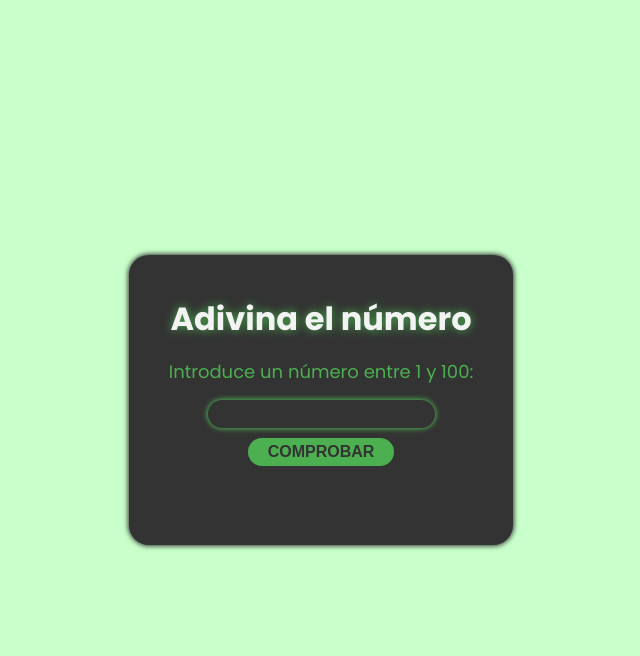
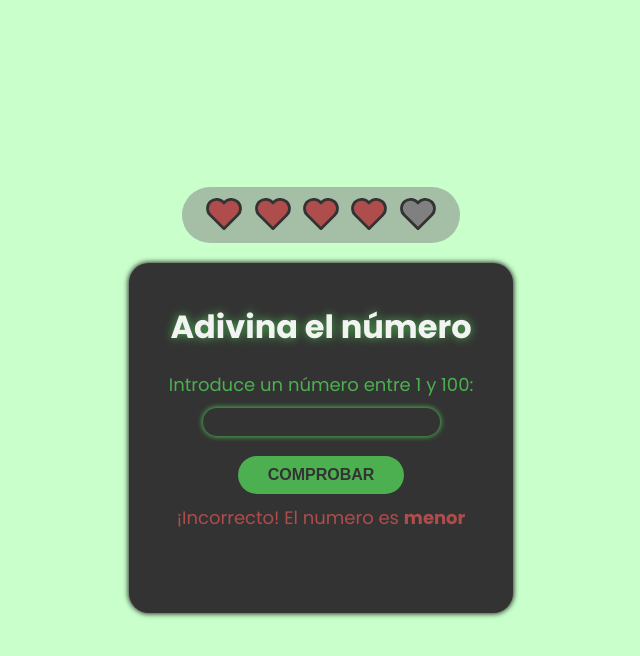
Before and after one commit to jonitahg/proyecto-juegoAdivinanza-js, a plain HTML site: page index.html in a window 1280 px wide. Both pictures are taken after a click on the button "COMPROBAR". Shown: the whole page, without its empty margins (319-959 px from the left). Drawn offline with Linux system fonts and the light colour scheme.

Commit message:
version-beta-0.1

```diff
--- a/index.html
+++ b/index.html
@@ -1,21 +1,109 @@
 <!DOCTYPE html>
-<html lang="en">
+<html lang="es">
 	<head>
 		<meta charset="UTF-8" />
 		<meta http-equiv="X-UA-Compatible" content="IE=edge" />
 		<meta name="viewport" content="width=device-width, initial-scale=1.0" />
+
+		<title>Juego de adivinar el número</title>
 		<link rel="stylesheet" href="style.css" />
-		<title>Juego de adivinar el número</title>
 	</head>
 
 	<body>
+		<header>
+			<div class="life">
+				<svg
+					xmlns="http://www.w3.org/2000/svg"
+					class="icon icon-tabler icon-tabler-heart"
+					width="44"
+					height="44"
+					viewBox="0 0 24 24"
+					stroke-width="1.5"
+					stroke="#2c3e50"
+					fill="none"
+					stroke-linecap="round"
+					stroke-linejoin="round">
+					<path stroke="none" d="M0 0h24v24H0z" fill="none" />
+					<path d="M19.5 12.572l-7.5 7.428l-7.5 -7.428a5 5 0 1 1 7.5 -6.566a5 5 0 1 1 7.5 6.572" />
+				</svg>
+				<svg
+					xmlns="http://www.w3.org/2000/svg"
+					class="icon icon-tabler icon-tabler-heart"
+					width="44"
+					height="44"
+					viewBox="0 0 24 24"
+					stroke-width="1.5"
+					stroke="#2c3e50"
+					fill="none"
+					stroke-linecap="round"
+					stroke-linejoin="round">
+					<path stroke="none" d="M0 0h24v24H0z" fill="none" />
+					<path d="M19.5 12.572l-7.5 7.428l-7.5 -7.428a5 5 0 1 1 7.5 -6.566a5 5 0 1 1 7.5 6.572" />
+				</svg>
+				<svg
+					xmlns="http://www.w3.org/2000/svg"
+					class="icon icon-tabler icon-tabler-heart"
+					width="44"
+					height="44"
+					viewBox="0 0 24 24"
+					stroke-width="1.5"
+					stroke="#2c3e50"
+					fill="none"
+					stroke-linecap="round"
+					stroke-linejoin="round">
+					<path stroke="none" d="M0 0h24v24H0z" fill="none" />
+					<path d="M19.5 12.572l-7.5 7.428l-7.5 -7.428a5 5 0 1 1 7.5 -6.566a5 5 0 1 1 7.5 6.572" />
+				</svg>
+				<svg
+					xmlns="http://www.w3.org/2000/svg"
+					class="icon icon-tabler icon-tabler-heart"
+					width="44"
+					height="44"
+					viewBox="0 0 24 24"
+					stroke-width="1.5"
+					stroke="#2c3e50"
+					fill="none"
+					stroke-linecap="round"
+					stroke-linejoin="round">
+					<path stroke="none" d="M0 0h24v24H0z" fill="none" />
+					<path d="M19.5 12.572l-7.5 7.428l-7.5 -7.428a5 5 0 1 1 7.5 -6.566a5 5 0 1 1 7.5 6.572" />
+				</svg>
+				<svg
+					xmlns="http://www.w3.org/2000/svg"
+					class="icon icon-tabler icon-tabler-heart"
+					width="44"
+					height="44"
+					viewBox="0 0 24 24"
+					stroke-width="1.5"
+					stroke="#2c3e50"
+					fill="none"
+					stroke-linecap="round"
+					stroke-linejoin="round">
+					<path stroke="none" d="M0 0h24v24H0z" fill="none" />
+					<path d="M19.5 12.572l-7.5 7.428l-7.5 -7.428a5 5 0 1 1 7.5 -6.566a5 5 0 1 1 7.5 6.572" />
+				</svg>
+			</div>
+		</header>
 		<div class="container">
 			<h1>Adivina el número</h1>
-
 			<p class="des">Introduce un número entre 1 y 100:</p>
 			<input type="number" id="numeroEntrada" />
-			<button>Comprobar</button>
+			<button id="button">Comprobar</button>
 			<p id="mensaje"></p>
+			<svg
+				xmlns="http://www.w3.org/2000/svg"
+				class="replay"
+				width="44"
+				height="44"
+				viewBox="0 0 24 24"
+				stroke-width="1.5"
+				stroke="currentColor"
+				fill="none"
+				stroke-linecap="round"
+				stroke-linejoin="round">
+				<path stroke="none" d="M0 0h24v24H0z" fill="none" />
+				<path d="M4.05 11a8 8 0 1 1 .5 4m-.5 5v-5h5" />
+			</svg>
 		</div>
 
 		<script src="script.js"></script>
--- a/script.js
+++ b/script.js
@@ -0,0 +1,74 @@
+// Obtener elementos del DOM
+let inputNumber = document.querySelector('#numeroEntrada');
+let message = document.querySelector('#mensaje');
+let button = document.querySelector('#button');
+let hearts = document.querySelectorAll('.icon-tabler-heart');
+let replay = document.querySelector('.replay');
+
+// Generar un numero aleatorio
+let randomNumber = Math.floor(Math.random() * 100 + 1);
+console.log(randomNumber);
+
+// Función para comprobar el número ingresado
+function chequearResultado() {
+	const enteredNumber = parseInt(document.querySelector('#numeroEntrada').value);
+	let found = false;
+
+	if (enteredNumber > 100 || enteredNumber < 1) {
+		inputNumber.value = '';
+		setTimeout(function () {
+			message.style.color = 'var(--red)';
+			message.innerHTML = `¡Valor invalido!`;
+			message.style.opacity = 1;
+		}, 100);
+		return false;
+	} else {
+		if (enteredNumber === randomNumber) {
+			message.style.color = 'var(--green)';
+			message.innerHTML = `¡Correcto! El numero es <span>${enteredNumber}</span>`;
+			message.style.opacity = 1;
+			setTimeout(() => {
+				replay.style.visibility = 'visible';
+				replay.style.opacity = 1;
+			}, 1000);
+
+			return true;
+		} else if (enteredNumber < randomNumber) {
+			message.style.color = 'var(--red)';
+			message.innerHTML = `¡Incorrecto! El numero es <span>mayor</span>`;
+			message.style.opacity = 1;
+
+			return false;
+		} else {
+			message.style.color = 'var(--red)';
+			message.innerHTML = `¡Incorrecto! El numero es <span>menor</span>`;
+			message.style.opacity = 1;
+			return false;
+		}
+	}
+}
+
+// Sistema de vida
+let heartCount = hearts.length;
+
+document.addEventListener('DOMContentLoaded', () => {
+	button.addEventListener('click', () => {
+		if (!chequearResultado()) {
+			heartCount--;
+			hearts[heartCount].style.fill = 'grey';
+		}
+
+		if (heartCount === 0) {
+			setTimeout(() => {
+				replay.style.visibility = 'visible';
+				replay.style.opacity = 1;
+			}, 1000);
+		}
+	});
+});
+
+// Jugar de nuevo
+
+replay.addEventListener('click', () => {
+	location.reload();
+});
--- a/style.css
+++ b/style.css
@@ -4,6 +4,7 @@
 	--primary: #333;
 	--secondary: rgb(243, 243, 243);
 	--green: #4caf50;
+	--red: #af4c4c;
 }
 
 * {
@@ -17,17 +18,35 @@ html {
 }
 
 body {
-  background-color: #c8ffca;
+	background-color: #c8ffca;
 	font-family: 'poppins', Arial, Helvetica, sans-serif;
 	height: 100vh;
 	display: flex;
 	justify-content: center;
 	align-items: center;
+	flex-direction: column;
+}
+
+header {
+	margin-bottom: 20px;
+}
+
+.life {
+	background-color: #8a8a8a8a;
+	border-radius: 40px;
+	padding: 5px 20px 0px 20px;
+}
+
+.icon-tabler-heart {
+	transition: all 0.3s ease;
+	padding: 0;
+	fill: var(--red);
+	stroke: var(--primary);
 }
 
 .container {
-  box-shadow: 0px 0px 5px 1px var(--primary);
-  height: 290px;
+	box-shadow: 0px 0px 5px 1px var(--primary);
+	height: 350px;
 	border-radius: 20px;
 	padding: 40px 40px 0px 40px;
 	display: flex;
@@ -37,19 +56,20 @@ body {
 }
 
 h1 {
-  color: var(--secondary);
+	color: var(--secondary);
 	text-shadow: 0px 0cqb 10px var(--green);
 }
 
 .des {
-	margin: 15px 0px;
+	margin-top: 20px;
+	margin-bottom: 10px;
 	color: var(--green);
 	font-size: 18px;
 }
 
 input {
-	margin-bottom: 10px;
-	padding: 5px 10px;
+	margin-bottom: 20px;
+	padding: 5px 15px;
 	font-size: 16px;
 	outline: none;
 	border-radius: 20px;
@@ -67,7 +87,7 @@ input::-webkit-outer-spin-button {
 }
 
 button {
-	padding: 5px 20px;
+	padding: 10px 30px;
 	background-color: var(--green);
 	color: var(--primary);
 	border: none;
@@ -86,6 +106,25 @@ button:hover {
 }
 
 #mensaje {
-  margin-top: 10px;
-  font-size: 18px;
+	margin-top: 10px;
+	font-size: 18px;
+	opacity: 0;
+	visibility: visible;
+	transition: all 0.3s ease;
 }
+#mensaje span {
+	font-weight: bold;
+}
+
+/* REPLAY */
+
+.replay {
+	stroke: var(--secondary);
+	position: relative;
+	bottom: 0;
+	margin-top: 10px;
+	cursor: pointer;
+	opacity: 0;
+	visibility: hidden;
+	transition: all 0.3s ease;
+}
```
Also changed, not shown: media/70da7ceef81c8a8310ed8e6bed6d90d9.png (added).
